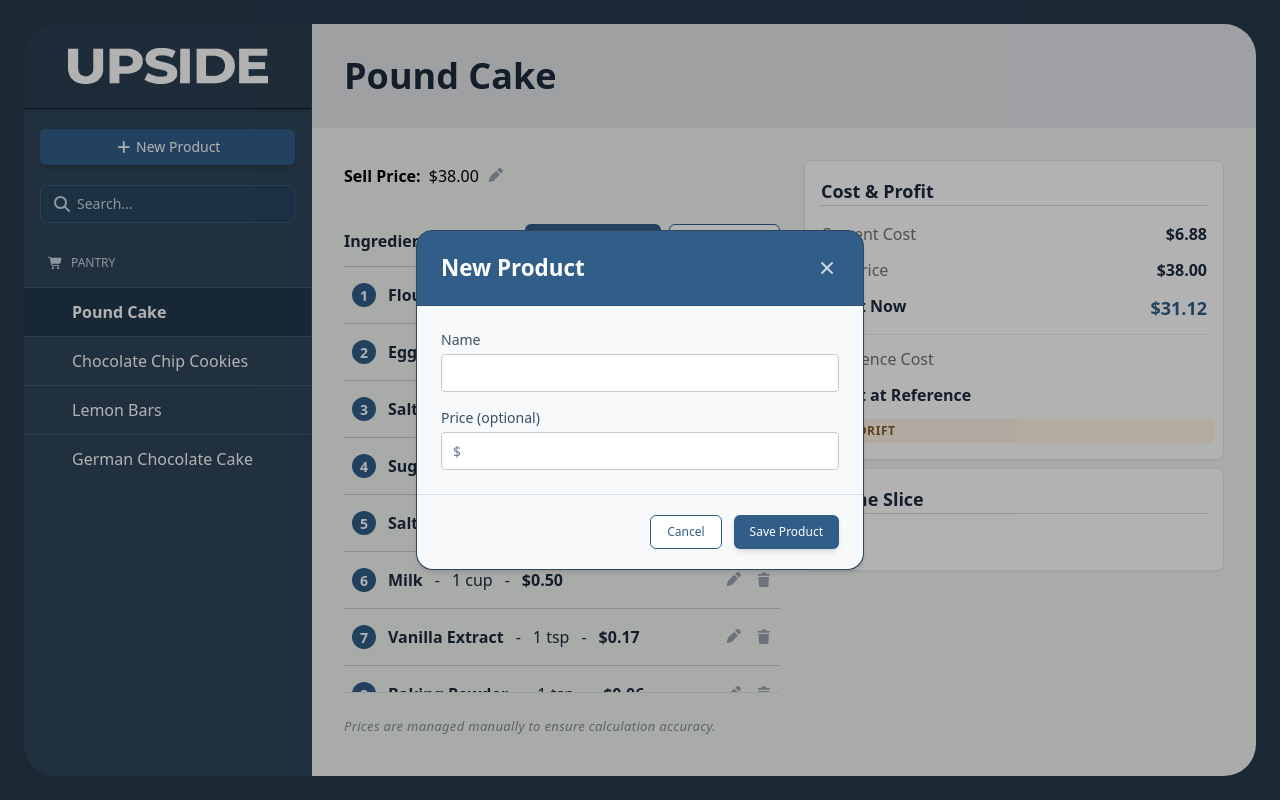
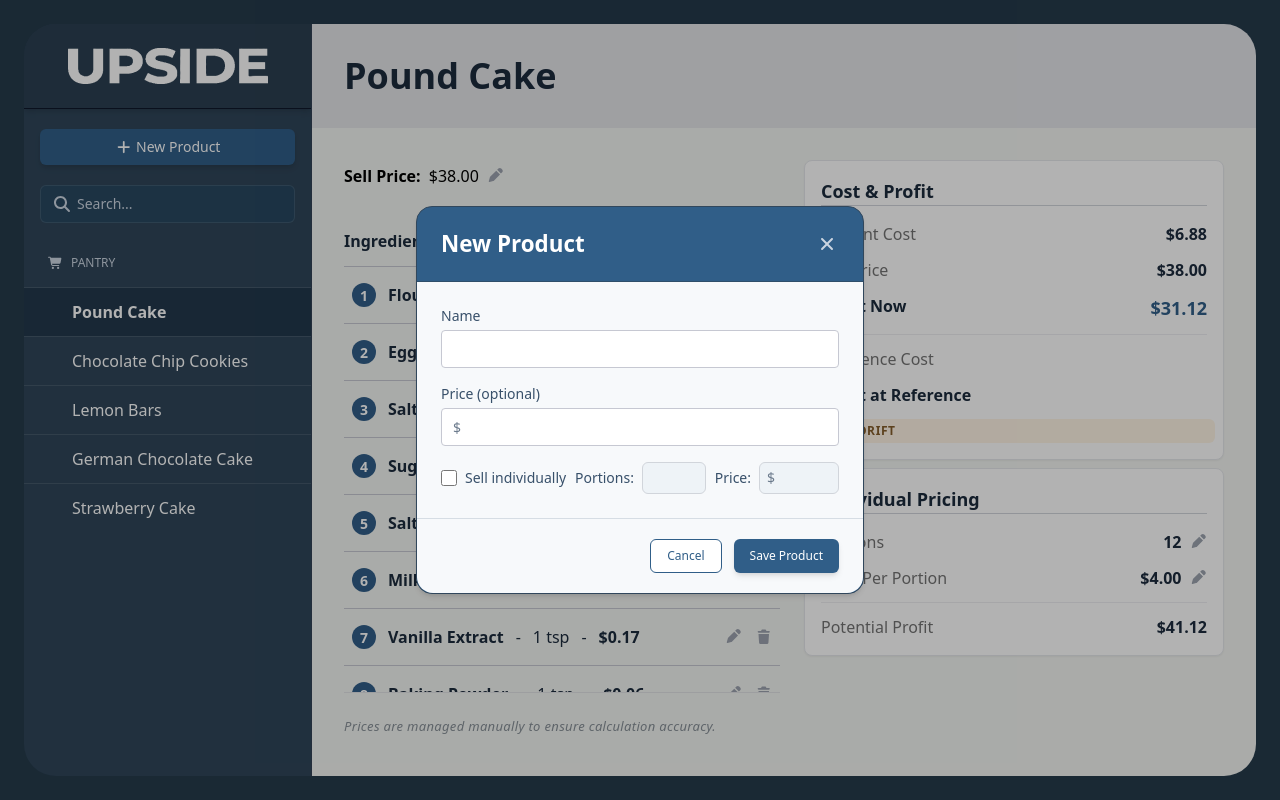
Before and after one commit to StillElite/upside, a React (Vite) app: page / in a window 1280 px wide. Both pictures are taken after a click on the button "New Product". Built offline with nearby package versions, Linux system fonts and the light colour scheme.

Commit message:
Add individual pricing editing and potential profit calculation

```diff
--- /dev/null
+++ b/src/components/EditableValue.tsx
@@ -0,0 +1,87 @@
+import { faCheck, faPen, faTimes } from '@fortawesome/free-solid-svg-icons';
+import { Button } from './Button';
+import { useState } from 'react';
+import { formatMoney } from '../utils/formatMoney';
+
+export interface EditableValueProps {
+  title: string;
+  value?: number;
+  isCurrency?: boolean;
+  onSave: (newValue: number) => void;
+}
+
+export const EditableValue = ({
+  title,
+  value,
+  isCurrency,
+  onSave,
+}: EditableValueProps) => {
+  const [isEditing, setIsEditing] = useState(false);
+  const [valueCountInput, setValueCountInput] = useState(
+    value?.toString() ?? '',
+  );
+  const valueCountClass = value ? '' : 'text-gray-400 font-normal';
+
+  let valueDisplay: string | number = '—';
+
+  if (value !== undefined && value > 0) {
+    valueDisplay = isCurrency ? formatMoney(value) : value;
+  }
+
+  const handleEdit = () => {
+    setIsEditing((prev) => !prev);
+    setValueCountInput(value?.toString() ?? '');
+  };
+
+  return (
+    <div className='flex justify-between'>
+      <span className='text-neutral-500'>{title}</span>
+      <div>
+        {isEditing ? (
+          <form
+            onSubmit={(e) => {
+              e.preventDefault();
+              onSave(Number(valueCountInput));
+              setIsEditing(false);
+            }}
+          >
+            <input
+              type='number'
+              min='1'
+              step='1'
+              value={valueCountInput}
+              onChange={(e) => setValueCountInput(e.target.value)}
+              className='h-7 w-16 rounded-md border border-gray-300 bg-white px-2 text-right text-[#1c2b3d]'
+            />
+            <Button
+              type='submit'
+              icon={faCheck}
+              variant='icon-only'
+              className='text-xs mx-2'
+              aria-label='Save'
+            />
+            <Button
+              type='button'
+              icon={faTimes}
+              variant='icon-only'
+              className='text-xs'
+              aria-label='Cancel'
+              onClick={() => setIsEditing((prev) => !prev)}
+            />
+          </form>
+        ) : (
+          <>
+            <strong className={valueCountClass}>{valueDisplay}</strong>
+            <Button
+              icon={faPen}
+              variant='icon-only'
+              className='text-gray-400 hover:text-[#305e88] pl-2'
+              aria-label={`edit value count`}
+              onClick={() => handleEdit()}
+            />
+          </>
+        )}
+      </div>
+    </div>
+  );
+};
--- a/src/data/mockData.ts
+++ b/src/data/mockData.ts
@@ -9,6 +9,9 @@ export const products: Product[] = [
     id: '1',
     name: 'Pound Cake',
     sellPrice: 38,
+    sellIndividually: true,
+    portionCount: 12,
+    individualPrice: 4,
     recipeIngredients: [
       {
         id: '1',
@@ -100,6 +103,9 @@ export const products: Product[] = [
     id: '2',
     name: 'Chocolate Chip Cookies',
     sellPrice: 22,
+    sellIndividually: false,
+    portionCount: 12,
+    individualPrice: 3,
     recipeIngredients: [
       {
         id: '1',
@@ -127,6 +133,9 @@ export const products: Product[] = [
   {
     id: '3',
     name: 'Lemon Bars',
+    sellIndividually: true,
+    portionCount: 8,
+    individualPrice: 3,
     sellPrice: 24,
     recipeIngredients: [
       {
@@ -192,6 +201,7 @@ export const products: Product[] = [
     id: '4',
     name: 'German Chocolate Cake',
     sellPrice: 50,
+    sellIndividually: false,
     recipeIngredients: [
       {
         id: '1',
@@ -285,6 +295,13 @@ export const products: Product[] = [
         recipeUnit: 'cup',
       },
     ],
+  },
+  {
+    id: '5',
+    name: 'Strawberry Cake',
+    sellPrice: 36,
+    sellIndividually: true,
+    recipeIngredients: [],
   },
 ];
 
--- a/src/features/layout/AppLayout.tsx
+++ b/src/features/layout/AppLayout.tsx
@@ -20,11 +20,17 @@ const AppLayout: React.FC = () => {
   const handleCreateProduct = (newProductData: {
     name: string;
     sellPrice: number;
+    sellIndividually: boolean;
+    portionCount: number;
+    individualPrice: number;
   }) => {
     const newProduct: Product = {
       id: crypto.randomUUID(),
       name: newProductData.name,
       sellPrice: newProductData.sellPrice,
+      sellIndividually: newProductData.sellIndividually,
+      portionCount: newProductData.portionCount,
+      individualPrice: newProductData.individualPrice,
       recipeIngredients: [],
     };
     dispatch(addProduct(newProduct));
--- /dev/null
+++ b/src/features/products/IndividualPricing.tsx
@@ -0,0 +1,77 @@
+import { useDispatch } from 'react-redux';
+import { EditableValue } from '../../components/EditableValue';
+import { formatMoney } from '../../utils/formatMoney';
+import { AppDispatch } from '../../store/store';
+import {
+  updateIndividualPrice,
+  updatePortionCountPrice,
+} from '../../store/slices/productSlice';
+
+export interface IndividualPricingProps {
+  selectedProductId: string | null;
+  currentCost: number;
+  portionCount?: number;
+  individualPrice?: number;
+}
+
+export const IndividualPricing = ({
+  selectedProductId,
+  currentCost,
+  portionCount,
+  individualPrice,
+}: IndividualPricingProps) => {
+  const dispatch = useDispatch<AppDispatch>();
+
+  const potentialProfit =
+    portionCount !== undefined && individualPrice !== undefined
+      ? portionCount * individualPrice - currentCost
+      : undefined;
+
+  let potentialProfitDisplay: string | number = '';
+
+  if (potentialProfit !== undefined && potentialProfit > 0) {
+    potentialProfitDisplay = formatMoney(potentialProfit);
+  }
+
+  const handleSavePortionCount = (portionCount: number) => {
+    if (!selectedProductId) return;
+
+    dispatch(
+      updatePortionCountPrice({
+        productId: selectedProductId,
+        newPortionCount: portionCount,
+      }),
+    );
+  };
+
+  const handleSaveIndividualPrice = (individualPrice: number) => {
+    if (!selectedProductId) return;
+    dispatch(
+      updateIndividualPrice({
+        productId: selectedProductId,
+        newIndividualPrice: individualPrice,
+      }),
+    );
+  };
+
+  return (
+    <div key={selectedProductId} className='space-y-3 text-[#1c2b3d]'>
+      <EditableValue
+        title='Portions'
+        value={portionCount}
+        onSave={handleSavePortionCount}
+      />
+      <EditableValue
+        title='Price Per Portion'
+        value={individualPrice}
+        onSave={handleSaveIndividualPrice}
+        isCurrency
+      />
+      <div className='h-[1px] bg-[#c6c8d2]/30 my-2' />
+      <div className='flex justify-between'>
+        <span className='text-neutral-500'>Potential Profit</span>
+        <strong>{potentialProfitDisplay}</strong>
+      </div>
+    </div>
+  );
+};
--- a/src/features/products/NewProductModal.tsx
+++ b/src/features/products/NewProductModal.tsx
@@ -8,7 +8,13 @@ import { hasDuplicateProductName } from '../../utils/hasDuplicateProductName';
 interface NewProductModalProps {
   isOpen: boolean;
   onClose: () => void;
-  onCreateProduct: (product: { name: string; sellPrice: number }) => void;
+  onCreateProduct: (product: {
+    name: string;
+    sellPrice: number;
+    sellIndividually: boolean;
+    portionCount: number;
+    individualPrice: number;
+  }) => void;
 }
 
 export const NewProductModal = ({
@@ -18,6 +24,10 @@ export const NewProductModal = ({
 }: NewProductModalProps) => {
   const [name, setName] = useState('');
   const [sellPrice, setSellPrice] = useState('');
+  const [sellIndividually, setSellIndividually] = useState(false);
+  const [portionCount, setPortionCount] = useState('');
+  const [individualPrice, setIndividualPrice] = useState('');
+
   const [errors, setErrors] = useState<{ [key: string]: string }>({});
 
   const { products } = useSelector((state: RootState) => state.products);
@@ -40,10 +50,19 @@ export const NewProductModal = ({
       return;
     }
 
-    onCreateProduct({ name: name.trim(), sellPrice: Number(sellPrice) });
+    onCreateProduct({
+      name: name.trim(),
+      sellPrice: Number(sellPrice),
+      sellIndividually: sellIndividually,
+      portionCount: Number(portionCount),
+      individualPrice: Number(individualPrice),
+    });
 
     setName('');
     setSellPrice('');
+    setSellIndividually(false);
+    setPortionCount('');
+    setIndividualPrice('');
     setErrors({});
     onClose();
   };
@@ -51,8 +70,22 @@ export const NewProductModal = ({
   const handleClose = () => {
     setName('');
     setSellPrice('');
+    setSellIndividually(false);
+    setPortionCount('');
+    setIndividualPrice('');
     setErrors({});
     onClose();
+  };
+
+  const handleSellIndividuallyChange = (
+    e: React.ChangeEvent<HTMLInputElement>,
+  ) => {
+    const checked = e.target.checked;
+    setSellIndividually(checked);
+
+    if (!checked) {
+      setPortionCount('');
+    }
   };
 
   return (
@@ -89,6 +122,66 @@ export const NewProductModal = ({
           }}
           error={errors.sellPrice}
         />
+
+        <div className='flex items-center justify-between'>
+          <label
+            htmlFor='sell-individually'
+            className='flex items-center gap-2 text-sm font-medium text-[#38506a]'
+          >
+            <input
+              id='sell-individually'
+              type='checkbox'
+              checked={sellIndividually}
+              onChange={handleSellIndividuallyChange}
+              className='h-4 w-4 accent-[#305e88]'
+            />
+            Sell individually
+          </label>
+
+          <div className='flex items-center gap-2'>
+            <label
+              htmlFor='portion-count'
+              className='text-sm font-medium text-[#38506a]'
+            >
+              Portions:
+            </label>
+
+            <input
+              id='portion-count'
+              type='number'
+              value={portionCount}
+              onChange={(e) => setPortionCount(e.target.value)}
+              min='1'
+              disabled={!sellIndividually}
+              className='h-8 w-16 rounded-md border border-gray-300 bg-white px-2 text-base text-[#1c2b3d] outline-none focus:border-[#305e88] focus:ring-2 focus:ring-[#305e88] disabled:bg-[#eef3f7] disabled:text-[#6b7a8c]'
+            />
+          </div>
+          <div className='flex items-center gap-2'>
+            <label
+              htmlFor='individual-price'
+              className='text-sm font-medium text-[#38506a]'
+            >
+              Price:
+            </label>
+
+            <div className='relative'>
+              <span className='absolute left-2 top-1/2 -translate-y-1/2 text-[#6b7a8c] text-sm'>
+                $
+              </span>
+
+              <input
+                id='individual-price'
+                type='number'
+                value={individualPrice}
+                onChange={(e) => setIndividualPrice(e.target.value)}
+                min='0'
+                step='0.01'
+                disabled={!sellIndividually}
+                className='h-8 w-20 rounded-md border border-gray-300 bg-white pl-5 pr-2 text-base text-[#1c2b3d] outline-none focus:border-[#305e88] focus:ring-2 focus:ring-[#305e88] disabled:bg-[#eef3f7] disabled:text-[#6b7a8c]'
+              />
+            </div>
+          </div>
+        </div>
       </div>
     </FormModal>
   );
--- a/src/features/products/ProductDetails.tsx
+++ b/src/features/products/ProductDetails.tsx
@@ -52,7 +52,7 @@ export const ProductDetails = ({
     toast.success(`${selectedProduct.name} price updated successfully`);
   };
 
-  const handleClose = () => {
+  const handleEdit = () => {
     setIsEditingSellPrice((prev) => !prev);
     setSellPriceInput(sellPrice.toString());
   };
@@ -114,7 +114,7 @@ export const ProductDetails = ({
                 variant='icon-only'
                 className='text-gray-400 hover:text-[#305e88]'
                 aria-label={`Edit Price`}
-                onClick={() => handleClose()}
+                onClick={() => handleEdit()}
                 disabled={isAddingIngredient || isEditingFlow}
               />
               {(isAddingIngredient || isEditingFlow) && (
--- a/src/features/products/ProductSidebar.tsx
+++ b/src/features/products/ProductSidebar.tsx
@@ -2,6 +2,7 @@ import { PanelCard } from '../../components/PanelCard';
 import { CostSummary } from './CostSummary';
 import { useSelector } from 'react-redux';
 import { RootState } from '../../store/store';
+import { IndividualPricing } from './IndividualPricing';
 
 export interface ProductSidebarProps {
   currentCost: number;
@@ -30,10 +31,16 @@ export const ProductSidebar = ({
           referenceCost={referenceCost}
         />
       </PanelCard>
-
-      <PanelCard title='By the Slice'>
-        <p>hi</p>
-      </PanelCard>
+      {selectedProduct.sellIndividually && (
+        <PanelCard title='Individual Pricing'>
+          <IndividualPricing
+            selectedProductId={selectedProductId}
+            portionCount={selectedProduct.portionCount}
+            individualPrice={selectedProduct.individualPrice}
+            currentCost={currentCost}
+          />
+        </PanelCard>
+      )}
     </div>
   );
 };
--- a/src/store/slices/productSlice.ts
+++ b/src/store/slices/productSlice.ts
@@ -40,6 +40,17 @@ interface ReferenceCostPayload {
   productId: string;
   newReferenceCost: number;
 }
+
+interface UpdatePortionCountPayload {
+  productId: string;
+  newPortionCount: number;
+}
+
+interface UpdateIndividualPricePayload {
+  productId: string;
+  newIndividualPrice: number;
+}
+
 const initialState: ProductState = {
   products,
   selectedProductId: products[0].id,
@@ -69,6 +80,24 @@ const productSlice = createSlice({
       const product = state.products.find((item) => item.id === productId);
       if (!product) return;
       product.sellPrice = newSellPrice;
+    },
+    updatePortionCountPrice: (
+      state,
+      action: PayloadAction<UpdatePortionCountPayload>,
+    ) => {
+      const { productId, newPortionCount } = action.payload;
+      const product = state.products.find((item) => item.id === productId);
+      if (!product) return;
+      product.portionCount = newPortionCount;
+    },
+    updateIndividualPrice: (
+      state,
+      action: PayloadAction<UpdateIndividualPricePayload>,
+    ) => {
+      const { productId, newIndividualPrice } = action.payload;
+      const product = state.products.find((item) => item.id === productId);
+      if (!product) return;
+      product.individualPrice = newIndividualPrice;
     },
     setReferenceCost: (state, action: PayloadAction<ReferenceCostPayload>) => {
       const { productId, newReferenceCost } = action.payload;
@@ -126,6 +155,8 @@ export const {
   addProduct,
   updateProductName,
   updateProductSellPrice,
+  updatePortionCountPrice,
+  updateIndividualPrice,
   setReferenceCost,
   deleteProduct,
   setSelectedProductId,
--- a/src/types/products.ts
+++ b/src/types/products.ts
@@ -12,6 +12,7 @@ export interface Product {
   sellPrice: number;
   recipeIngredients: RecipeIngredient[];
   referenceCost?: number;
-  // sellIndividually: boolean;
-  // portionCount?: number;
+  sellIndividually: boolean;
+  portionCount?: number;
+  individualPrice?: number;
 }
```
